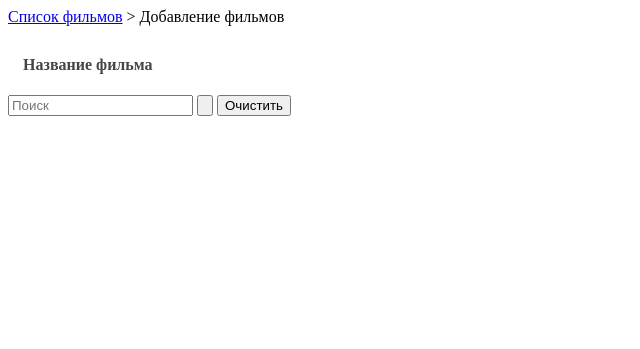
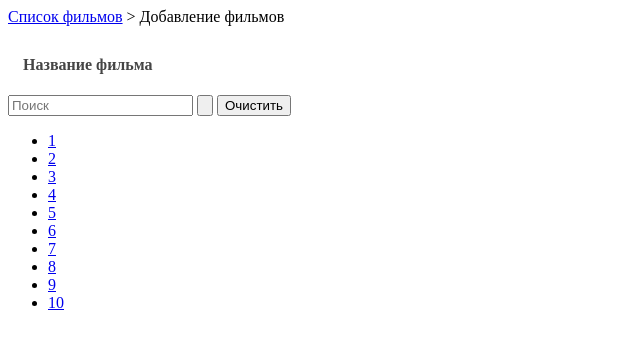
Before and after one commit to fsoul/spice, a PHP site: template application/views/admin/movie_view.php in a window 1280 px wide. Shown: the top 349 px of the page, without its empty margins (0-640 px from the left). Run offline with PHP 8.4, Linux system fonts and the light colour scheme; the template is opened without the code that fills it: most values are stand-ins (such as "Sample title", 1, 10 or a date in 2020); data that the repository does not hold is empty.

Commit message:
movie_pagination, menu_view

```diff
--- a/application/views/admin/gallery_view.php
+++ b/application/views/admin/gallery_view.php
@@ -15,7 +15,7 @@
             <div id="empty-gallery" style="padding: 10px 0;" class="text-center bg-warning"><?= $gallery['empty']; ?></div>
         <? else:?>
             <? foreach ($gallery as $item): ?>
-                <div class="col-md-3 marg m">
+                <div class="col-xs-3 marg m">
                     <img class="img-responsive g-photo" src="<?= thumb($item['gallery_photo']); ?>" alt="gallery_photo"/>
 
                     <p class="text-center">
--- a/application/views/admin/movie_view.php
+++ b/application/views/admin/movie_view.php
@@ -85,6 +85,22 @@
                 <? endif; ?>
                 </tbody>
             </table>
+            <div id="pagination">
+                <nav class="text-center">
+                    <ul class="pagination movie">
+                        <li class="<?=($page == '1')?' active':'';?>"><a href="http://spice/admin/add/movie/1">1</a></li>
+                        <li class="<?=($page == '2')?' active':'';?>"><a href="http://spice/admin/add/movie/2">2</a></li>
+                        <li class="<?=($page == '3')?' active':'';?>"><a href="http://spice/admin/add/movie/3">3</a></li>
+                        <li class="<?=($page == '4')?' active':'';?>"><a href="http://spice/admin/add/movie/4">4</a></li>
+                        <li class="<?=($page == '5')?' active':'';?>"><a href="http://spice/admin/add/movie/5">5</a></li>
+                        <li class="<?=($page == '6')?' active':'';?>"><a href="http://spice/admin/add/movie/6">6</a></li>
+                        <li class="<?=($page == '7')?' active':'';?>"><a href="http://spice/admin/add/movie/7">7</a></li>
+                        <li class="<?=($page == '8')?' active':'';?>"><a href="http://spice/admin/add/movie/8">8</a></li>
+                        <li class="<?=($page == '9')?' active':'';?>"><a href="http://spice/admin/add/movie/9">9</a></li>
+                        <li class="<?=($page == '10')?' active':'';?>"><a href="http://spice/admin/add/movie/10">10</a></li>
+                    </ul>
+                </nav>
+            </div>
         </div>
     </div>
 </div>
--- a/application/views/admin/movies_view.php
+++ b/application/views/admin/movies_view.php
@@ -18,12 +18,12 @@
                     <? foreach ($movies as $movie): ?>
                         <tr>
                             <td>
-                                <img src="<?= $movie['movie_photo']; ?>" alt="movie_photo"/>
+                                <img src="<?= $movie['poster_path_ru']; ?>" alt="movie_photo"/>
                             </td>
                             <td class="text-uppercase">
                                 <div class="parent">
                                     <div class="child">
-                                        <p><?= $movie['title']; ?></p>
+                                        <p><?= $movie['title_ru']; ?></p>
                                         <p><?= $movie['movie_release']; ?></p>
                                     </div>
                                     <div class="helper"></div>
@@ -31,7 +31,7 @@
                             </td>
                             <td>
                                 <div class="parent">
-                                    <div class="child text-justify"><?= cut($movie['description'], 400); ?></div>
+                                    <div class="child text-justify"><?= cut($movie['overview_ru'], 400); ?></div>
                                     <div class="helper"></div>
                                 </div>
                             </td>
--- a/assets/css/template.css
+++ b/assets/css/template.css
@@ -213,8 +213,8 @@
 }
 
 .navbar-nav li a {
-    padding-left: 40px;
-    padding-right: 40px;
+    padding-left: 23px;
+    padding-right: 23px;
 }
 
 .navbar-nav li:hover {
```
Also changed, not shown: application/controllers/admin.php (+30 -4 lines), application/controllers/recipes.php (+10 -1 lines), assets/js/script.js (+10 -0 lines).
